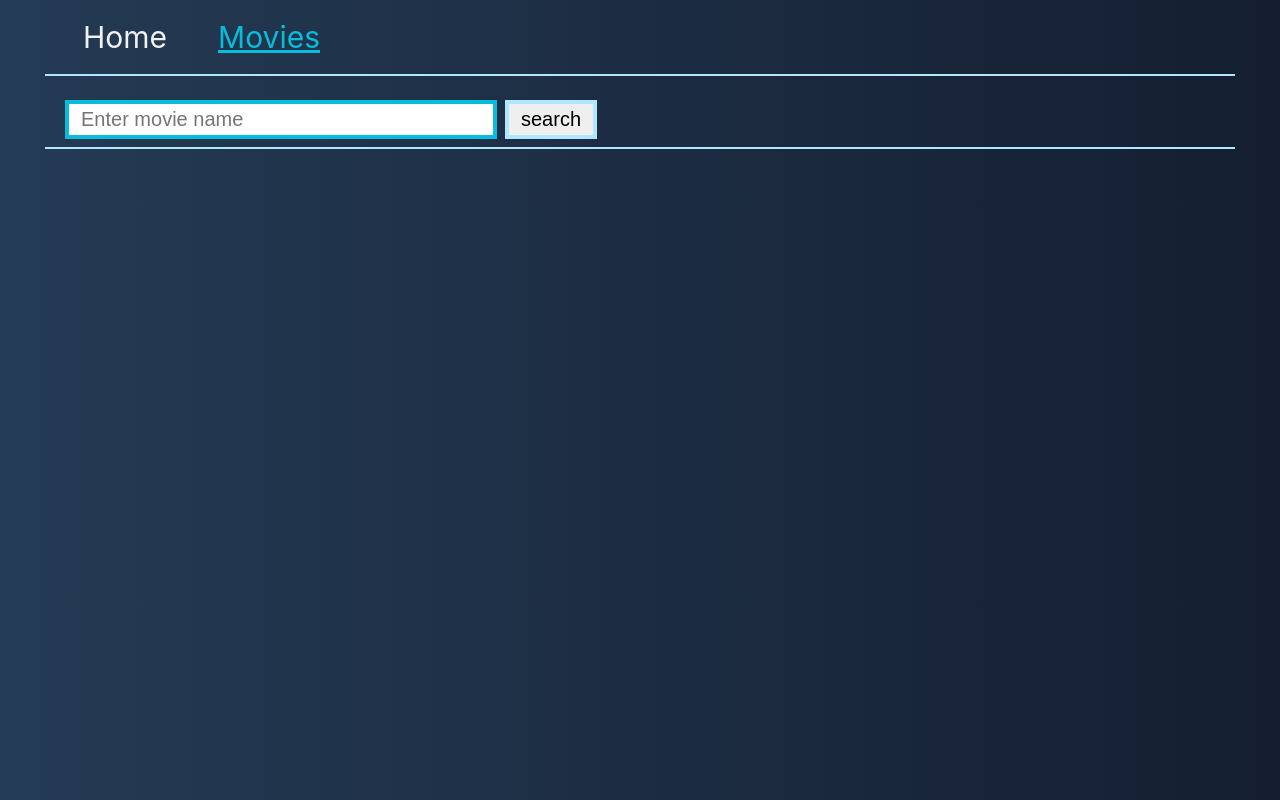
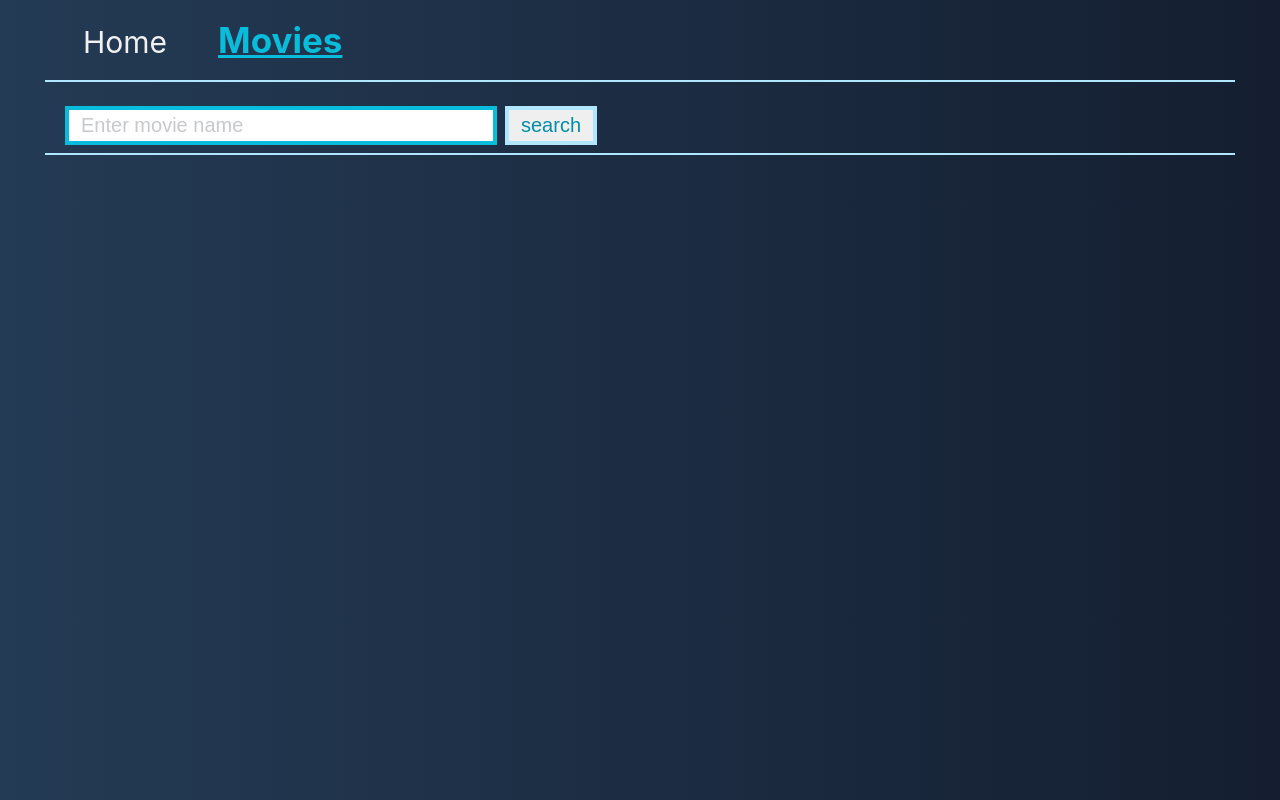
Before and after one commit to oliarosiak/goit-react-hw-05-movies, a React (Create React App) app: page /goit-react-hw-05-movies/movies in a window 1280 px wide. Built offline with nearby package versions, Linux system fonts and the light colour scheme.

Commit message:
add react-icons, upd styles

```diff
--- a/package.json
+++ b/package.json
@@ -11,6 +11,7 @@
     "prop-types": "^15.8.1",
     "react": "^18.1.0",
     "react-dom": "^18.1.0",
+    "react-icons": "^4.10.1",
     "react-loader-spinner": "^5.3.4",
     "react-router-dom": "^6.13.0",
     "react-scripts": "5.0.1",
--- a/src/components/SharedLayout.styled.js
+++ b/src/components/SharedLayout.styled.js
@@ -20,6 +20,7 @@ export const NavContainer = styled.nav`
 
 export const NavList = styled.ul`
   display: flex;
+  align-items: baseline;
 `;
 
 export const NavItem = styled.li`
@@ -32,8 +33,14 @@ export const NavItem = styled.li`
 export const StyledLink = styled(NavLink)`
   color: inherit;
   font-size: 30px;
+  &:hover,
+  &:focus {
+    color: var(--accent-color);
+  }
 
   &.active {
+    font-size: 35px;
+    font-weight: 700;
     color: var(--active-color);
     text-decoration: underline;
   }
--- a/src/components/movieAdditionalInfo/MovieAdditionalInfo.jsx
+++ b/src/components/movieAdditionalInfo/MovieAdditionalInfo.jsx
@@ -1,9 +1,10 @@
+import { MdRecentActors, MdOutlineReviews } from 'react-icons/md';
 import {
   AdditionalContainer,
   AdditionalTitle,
   AdditionalList,
   AdditionalItem,
-  AdditionalLink
+  AdditionalLink,
 } from './MovieAdditionalInfo.styled';
 
 const MovieAdditionalInfo = () => (
@@ -11,10 +12,10 @@ const MovieAdditionalInfo = () => (
     <AdditionalTitle>Additional information</AdditionalTitle>
     <AdditionalList>
       <AdditionalItem>
-        <AdditionalLink to="cast">Cast</AdditionalLink>
+        <AdditionalLink to="cast"><MdRecentActors /> Cast</AdditionalLink>
       </AdditionalItem>
       <AdditionalItem>
-        <AdditionalLink to="reviews">Reviews</AdditionalLink>
+        <AdditionalLink to="reviews"><MdOutlineReviews/> Reviews</AdditionalLink>
       </AdditionalItem>
     </AdditionalList>
   </AdditionalContainer>
--- a/src/components/movieAdditionalInfo/MovieAdditionalInfo.styled.js
+++ b/src/components/movieAdditionalInfo/MovieAdditionalInfo.styled.js
@@ -8,6 +8,7 @@ export const AdditionalContainer = styled.div`
 
 export const AdditionalTitle = styled.h3`
   margin-bottom: 12px;
+  text-decoration: underline;
 `;
 
 export const AdditionalList = styled.ul`
@@ -21,5 +22,9 @@ export const AdditionalItem = styled.li`
 `;
 
 export const AdditionalLink = styled(NavLink)`
-  color: var(--second-text-color)
+  color: var(--second-text-color);
+  &:hover,
+  &:focus {
+    color: var(--accent-color);
+  }
 `;
--- a/src/components/movieList/MoviesList.jsx
+++ b/src/components/movieList/MoviesList.jsx
@@ -1,11 +1,12 @@
 import PropTypes from 'prop-types';
+import { PiFilmSlateThin } from "react-icons/pi";
 import { ListContainer, StyledLink } from './MoviesList.styled';
 
 const MoviesList = ({ movies, location }) => (
   <ListContainer>
     {movies.map(({ id, title }) => (
       <StyledLink key={id} to={`/movies/${id}`} state={{ from: location }}>
-        {title}
+        <PiFilmSlateThin/>{title}
       </StyledLink>
     ))}
   </ListContainer>
--- a/src/components/movieList/MoviesList.styled.js
+++ b/src/components/movieList/MoviesList.styled.js
@@ -4,15 +4,15 @@ import styled from 'styled-components';
 export const ListContainer = styled.ul`
   margin-top: 16px;
   padding: 8px 16px;
-
 `;
 
 export const StyledLink = styled(NavLink)`
   color: inherit;
   font-size: 20px;
 
-  &.active {
-    color: var(--active-color);
+  &:hover,
+  &:focus {
+    color: var(--accent-color);
     text-decoration: underline;
   }
 
--- a/src/components/movieMainInfo/MovieMainInfo.jsx
+++ b/src/components/movieMainInfo/MovieMainInfo.jsx
@@ -1,5 +1,13 @@
 import PropTypes from 'prop-types';
-import { InfoContainer, InfoBlock, InfoTitle, InfoSubtitle, InfoText, InfoSubtext } from './MovieMainInfo.styled';
+import { GiFilmProjector } from 'react-icons/gi';
+import {
+  InfoContainer,
+  InfoBlock,
+  InfoTitle,
+  InfoSubtitle,
+  InfoText,
+  InfoSubtext,
+} from './MovieMainInfo.styled';
 
 const MovieInformation = ({ poster, title, year, score, overview, genres }) => {
   const IMAGE_BASE_URL = 'https://image.tmdb.org/t/p/w500';
@@ -13,7 +21,7 @@ const MovieInformation = ({ poster, title, year, score, overview, genres }) => {
       <img src={imageUrl} alt={title} width={250} />
       <InfoBlock>
         <InfoTitle>
-          {title} ({year})
+          <GiFilmProjector /> {title} ({year})
         </InfoTitle>
         <InfoText>Use score: {score}%</InfoText>
         <InfoSubtitle>Overview</InfoSubtitle>
--- a/src/components/movieMainInfo/MovieMainInfo.styled.js
+++ b/src/components/movieMainInfo/MovieMainInfo.styled.js
@@ -12,12 +12,14 @@ export const InfoBlock = styled.div`
 `;
 
 export const InfoTitle = styled.h2`
-font-size: 30px;
+  font-size: 30px;
   margin-bottom: 16px;
+  color: var(--active-color);
 `;
 
 export const InfoSubtitle = styled.h3`
   margin-bottom: 12px;
+  text-decoration: underline;
 `;
 
 export const InfoText = styled.p`
@@ -26,8 +28,8 @@ export const InfoText = styled.p`
 `;
 
 export const InfoSubtext = styled.span`
-display: inline-block;
-&:not(:last-child) {
+  display: inline-block;
+  &:not(:last-child) {
     margin-right: 8px;
   }
-`
+`;
--- a/src/components/searchMovieForm/MovieForm.styled.js
+++ b/src/components/searchMovieForm/MovieForm.styled.js
@@ -12,20 +12,26 @@ export const Input = styled.input`
   font-size: 20px;
   outline: none;
   border: 4px solid var(--border-color);
+  color: var(--accent-color);
   &:hover,
   &:focus,
   &:active {
     border: 4px solid var(--active-color);
+  }
+  &::placeholder {
+    color: var(--second-text-color);
   }
 `;
 
 export const Button = styled.button`
   padding: 4px 12px;
   font-size: 20px;
+  color: var(--accent-color);
   border: 4px solid var(--border-color);
   &:hover,
   &:focus,
   &:active {
+    color: var(--active-color);
     border: 4px solid var(--active-color);
   }
 `;
--- a/src/index.css
+++ b/src/index.css
@@ -5,6 +5,7 @@
   --shadow-color: #c8c9cd;
   --border-color: #b1e6ff;
   --active-color: #08bcdc;
+  --accent-color: #018daa;
 }
 
 body {
@@ -29,6 +30,7 @@ code {
 img {
   display: block;
   max-width: 100%;
+
 }
 
 ul,
```
Also changed, not shown: src/components/searchMovieForm/MovieForm.jsx (line endings or trailing spaces), 1 other file (tests, documents, lock files or other folders).
